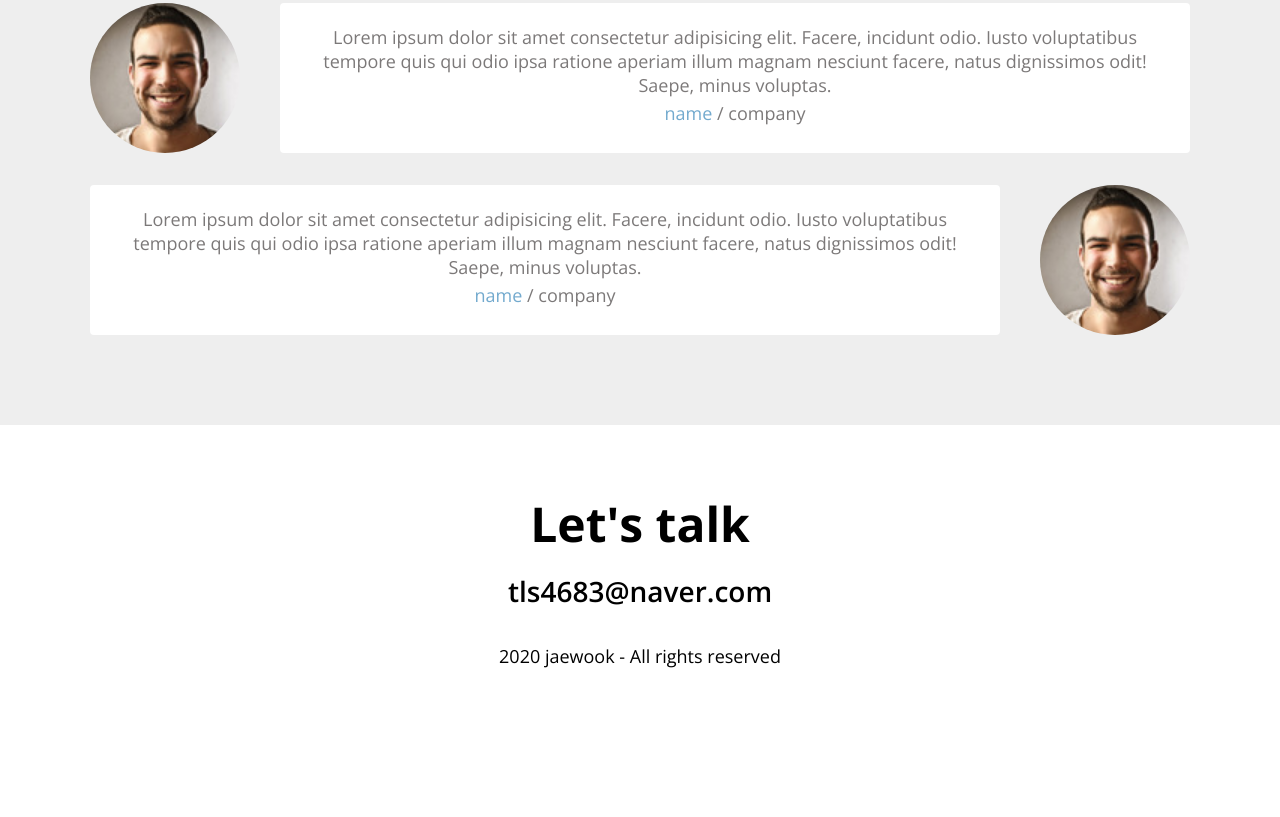
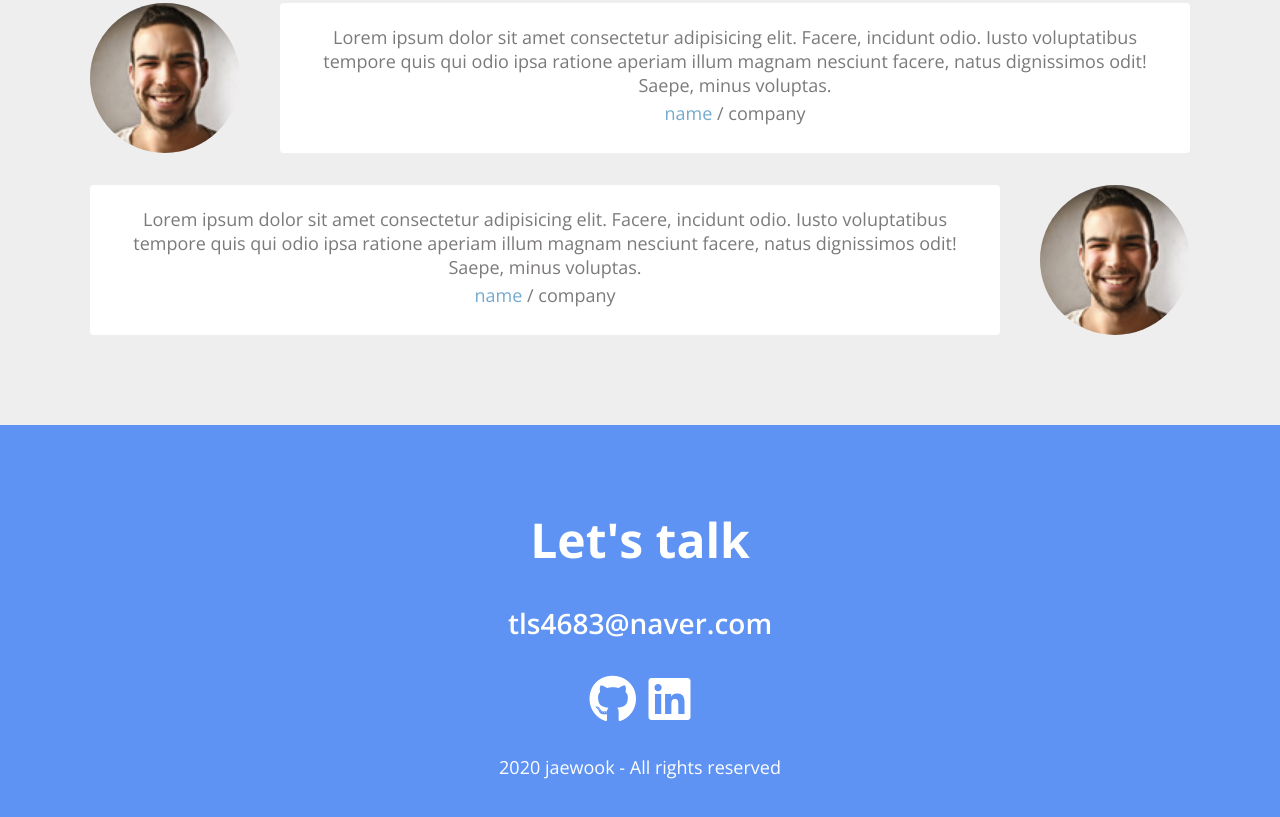
Before and after one commit to tlswodnr/portfolio, a plain HTML site: page index.html in a window 1280 px wide. Shown: the part 3387-4204 px from the top of the page. Before the commit the page ends 4109 px from the top, so only its background shows below. Drawn offline with nearby package versions, Linux system fonts and the light colour scheme.

Commit message:
CSS : Contact

```diff
--- a/style.css
+++ b/style.css
@@ -430,3 +430,32 @@ p {
 .testimonial__speech-bubble a {
   color: var(--color-blue);
 }
+
+/* Contact */
+
+#contact {
+  background-color: var(--color-dark-blue);
+}
+
+.contact__title,
+.contact__email,
+.contact__rights {
+  color: var(--color-white);
+}
+
+.contact__title {
+  margin: 32px 0;
+}
+
+.contact__links {
+  font-size: var(--font-large);
+  margin: 24px 0;
+}
+
+.contact__links i {
+  transition: all 250ms ease-in;
+}
+.contact__links i:hover {
+  transform: scale(1.1);
+  color: var(--color-yellow);
+}
```
